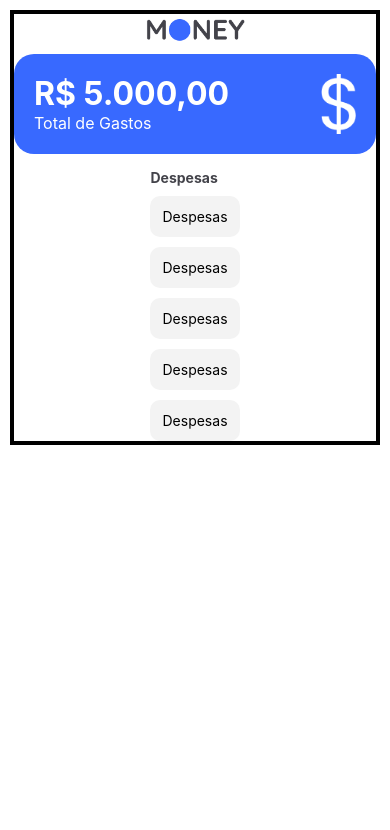
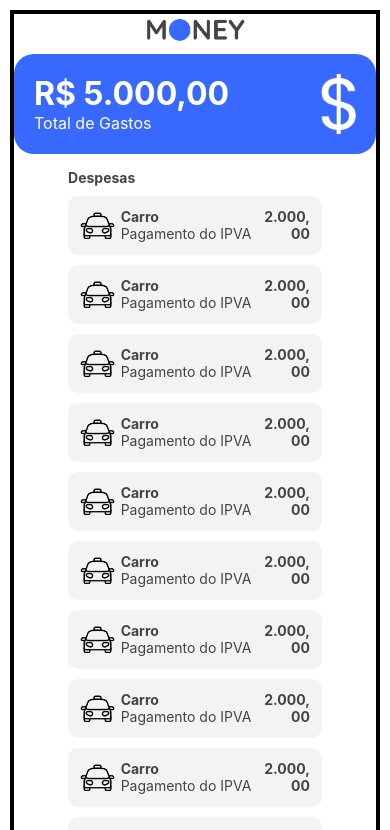
Before and after one commit to PabloPauloDev/Aplicativo-para-gerir-gastos, a React Native app: screen / in a window 390 px wide. Shown: the top 830 px of the page. Built offline with nearby package versions, Linux system fonts and the light colour scheme.

Commit message:
Estruturando Componente Despesa

```diff
--- a/src/components/despesas/despesa.jsx
+++ b/src/components/despesas/despesa.jsx
@@ -1,10 +1,20 @@
-import { View, Text } from "react-native"
+import { View, Text, Image } from "react-native"
 import { styles } from "./despesa.style.js"
+import icons from "../../constants/icons.js"
 
 const Despesa = () => {
 
     return <View style={styles.despesa}>
-        <Text>Despesas</Text>
+        <View style={styles.containerIcon}>
+            <Image source={icons.carro} style={styles.despesaIcon}/>
+        </View>
+        <View style={styles.containerCategoria}>
+            <Text style={styles.despesaCategoria}>Carro</Text>
+            <Text style={styles.despesaDescricao}>Pagamento do IPVA</Text>
+        </View>
+        <View style={styles.containerValor}>
+            <Text style={styles.despesaValor}>2.000,00</Text>
+        </View>
     </View>
 }
 
--- a/src/components/despesas/despesa.style.js
+++ b/src/components/despesas/despesa.style.js
@@ -1,3 +1,4 @@
+import { Colors } from "react-native/Libraries/NewAppScreen"
 import {COLORS, FONT_SIZE} from "../../constants/themes.js"
 
 export const styles = {
@@ -7,6 +8,35 @@ export const styles = {
         padding: 12,
         borderRadius: 10,
         marginTop: 10,
-        flexDirection: "row"
+        flexDirection: "row",
+        justifyContent: "space-between"
+    },
+    despesaIcon: {
+        width: 35,
+        height: 35,
+    },
+    containerIcon: {
+        flex: 3
+    },
+    containerCategoria: {
+        flex: 10
+    },
+    containerValor: {
+        flex: 4
+    },
+    despesaCategoria: {
+        fontSize: FONT_SIZE.sm,
+        color: COLORS.dark_grey,
+        fontWeight: "bold"
+    },
+    despesaDescricao: {
+        fontSize: FONT_SIZE.sm,
+        color: COLORS.dark_grey
+    },
+    despesaValor: {
+        fontSize: FONT_SIZE.sm,
+        color: COLORS.dark_grey,
+        fontWeight: "bold",
+        textAlign: "right"
     }
 }
--- a/src/constants/icons.js
+++ b/src/constants/icons.js
@@ -2,5 +2,6 @@ import add from '../assets/add.png'
 import remove from '../assets/delete.png'
 import logo from '../assets/logo.png'
 import money from '../assets/money.png'
+import carro from '../assets/icon-carro.png'
 
-export default { add, remove, logo, money };
+export default { add, remove, logo, money, carro };
--- a/src/screens/home/home.jsx
+++ b/src/screens/home/home.jsx
@@ -13,14 +13,49 @@ const Home = () => {
             </View>
             <Image source={icons.money} style={styles.money}/>
         </View>
-        <View>
+        <ScrollView>
             <Text style={styles.dashboardTitulo}>Despesas</Text>
             <Despesa />
             <Despesa />
             <Despesa />
             <Despesa />
             <Despesa />
-        </View>
+            <Despesa />
+            <Despesa />
+            <Despesa />
+            <Despesa />
+            <Despesa />
+            <Despesa />
+            <Despesa />
+            <Despesa />
+            <Despesa />
+            <Despesa />
+            <Despesa />
+            <Despesa />
+            <Despesa />
+            <Despesa />
+            <Despesa />
+            <Despesa />
+            <Despesa />
+            <Despesa />
+            <Despesa />
+            <Despesa />
+            <Despesa />
+            <Despesa />
+            <Despesa />
+            <Despesa />
+            <Despesa />
+            <Despesa />
+            <Despesa />
+            <Despesa />
+            <Despesa />
+            <Despesa />
+            <Despesa />
+            <Despesa />
+            <Despesa />
+            <Despesa />
+            <Despesa />
+        </ScrollView>
     </View>
 }
 
```
